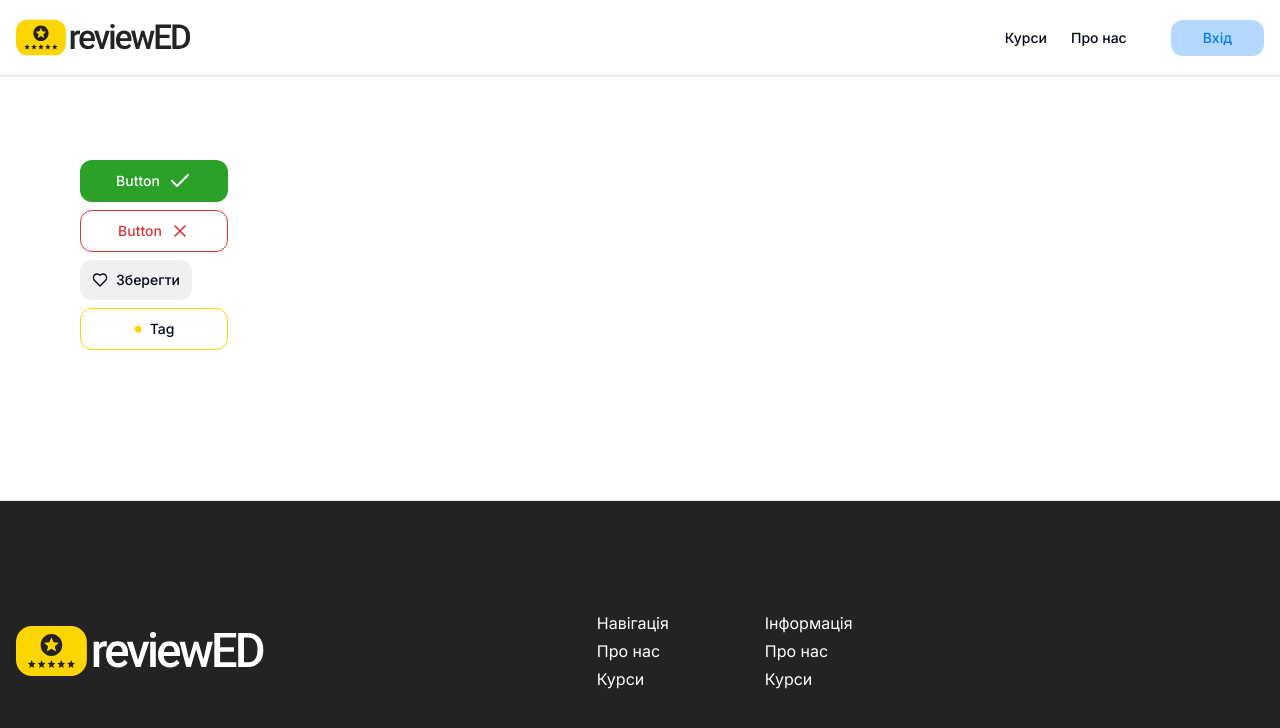
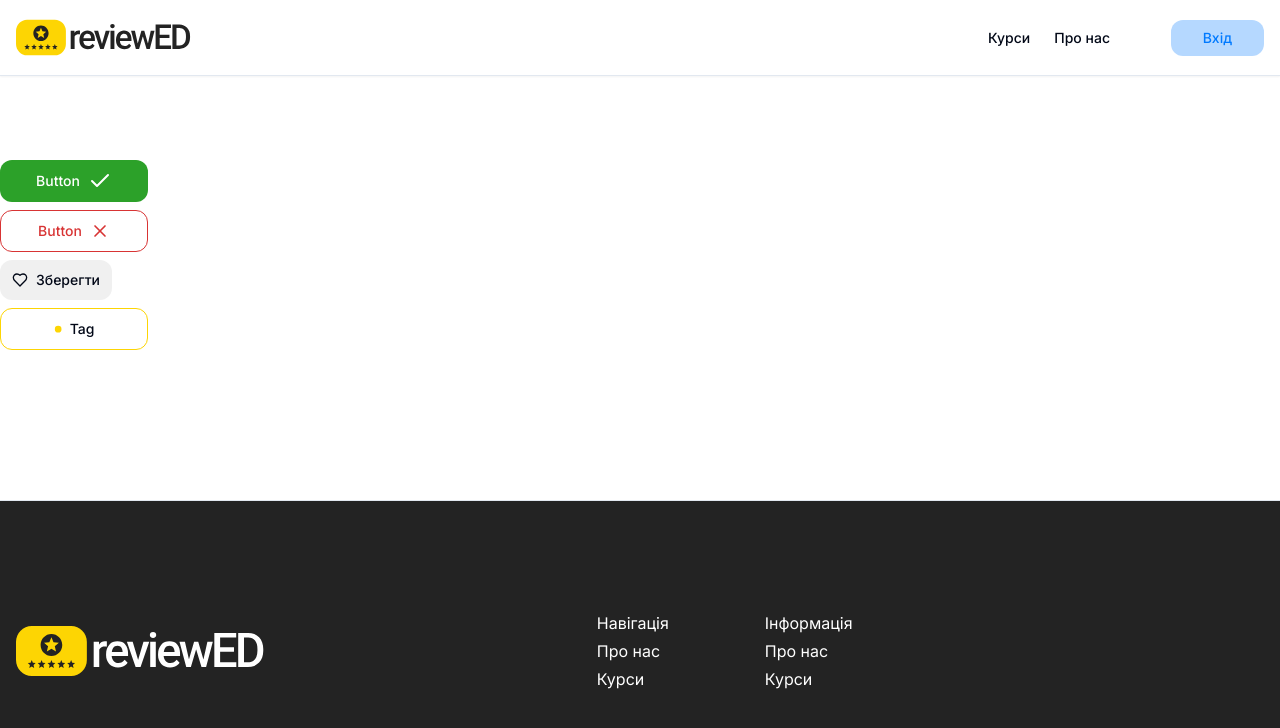
Before and after one commit to koddaks/reviewed-training-courses, a Next.js app: page / in a window 1280 px wide. Shown: the top 728 px of the page. Built offline with nearby package versions, Linux system fonts and the light colour scheme.

Commit message:
Use container

```diff
--- a/app/(main)/page.tsx
+++ b/app/(main)/page.tsx
@@ -5,7 +5,7 @@ import { RejectButton } from '@/components/buttons/reject-button';
 
 const MainPage = () => {
   return (
-    <div className="container mx-auto">
+    <div className="">
       <div className="flex flex-col gap-2 w-[148px]">
         <ApproveButton />
         <RejectButton />
--- a/components/footer.tsx
+++ b/components/footer.tsx
@@ -4,7 +4,7 @@ import Link from 'next/link';
 const Footer = () => {
   return (
     <div className="flex flex-row fixed bottom-0 w-full h-[300px] p-4 border-t bg-black-1000 text-white">
-      <div className="md:max-w-screen-2xl lg:max-w-[1280px] mx-auto flex items-center w-full">
+      <div className="container mx-auto flex items-center w-full">
         <Logo variant="white" />
         <div className="relative left-1/3 transform -translate-x-1/3 flex flex-row gap-24 justify-self-end">
           <nav className="md:flex md:w-auto flex-col w-full gap-1 justify-start">
--- a/components/header.tsx
+++ b/components/header.tsx
@@ -3,10 +3,10 @@ import Navbar from './navbar';
 
 const Header = () => {
   return (
-    <div className=" fixed top-0 w-full h-[76px] px-4 border-b shadow-sm bg-white flex items-center ">
-      <div className="md:max-w-screen-2xl lg:max-w-[1280px] mx-auto flex items-center w-full justify-between">
+    <div className="fixed top-0 w-full h-[76px] px-4 border-b shadow-sm bg-white flex items-center ">
+      <div className="container mx-auto flex items-center w-full justify-between">
         <Logo />
-        <div className="space-x-4 md:block md:w-auto flex items-center justify-between w-full">
+        <div className="md:block flex items-center justify-between w-72">
           <Navbar />
         </div>
       </div>
--- a/components/navbar.tsx
+++ b/components/navbar.tsx
@@ -3,7 +3,7 @@ import { Button } from "./ui/button";
 
 const Navbar = () => {
     return (
-        <div className="flex items-center justify-between gap-8">
+        <div className="flex items-center justify-between w-full">
            <div className="flex w-full">
               <Button size="sm" variant="ghost" asChild>
                 <Link href="/courses">Курси</Link>
--- a/tailwind.config.ts
+++ b/tailwind.config.ts
@@ -12,9 +12,8 @@ const config = {
   theme: {
     container: {
       center: true,
-      padding: '80px',
       screens: {
-        '2xl': '1440px',
+        '2xl': '1280px',
       },
     },
     extend: {
```
